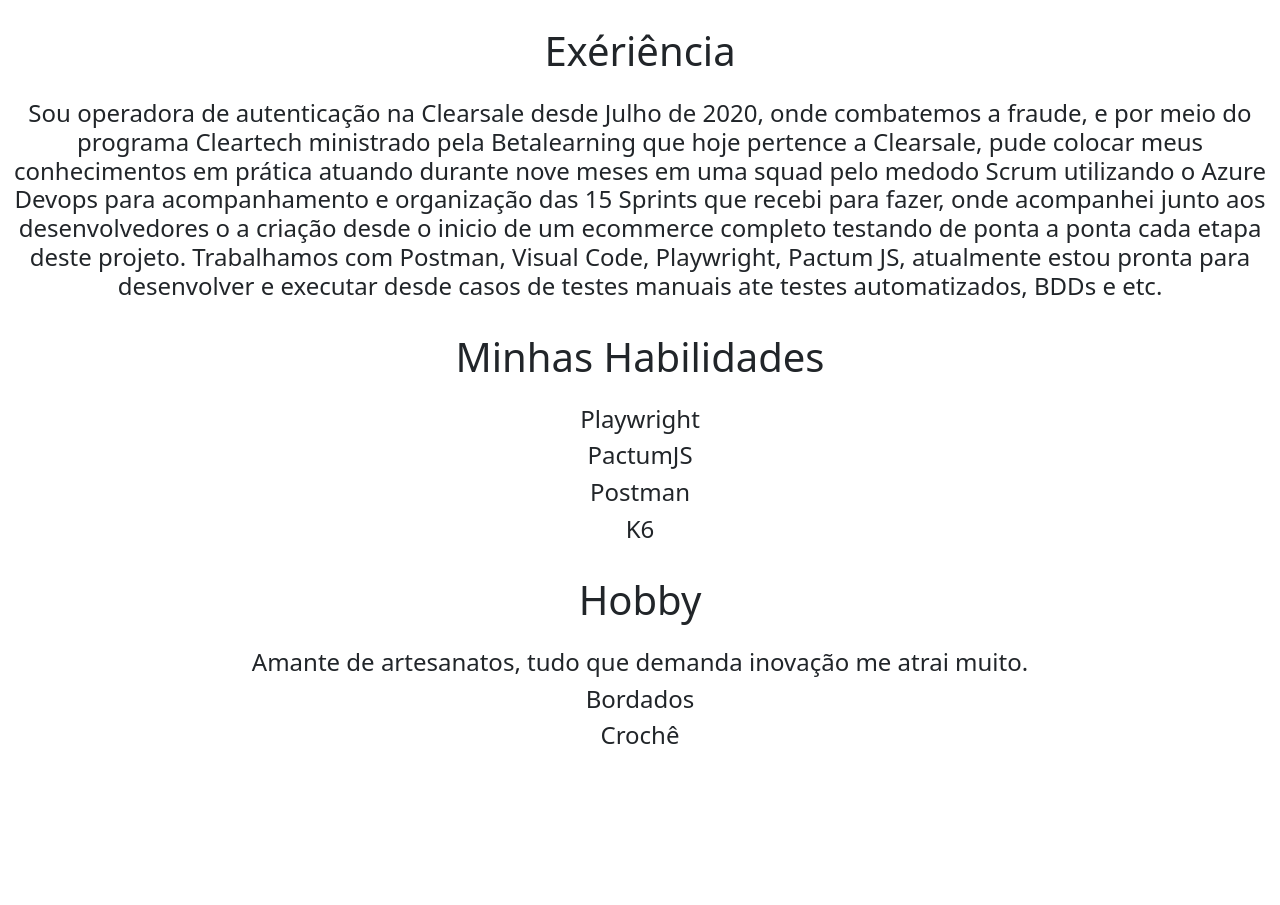
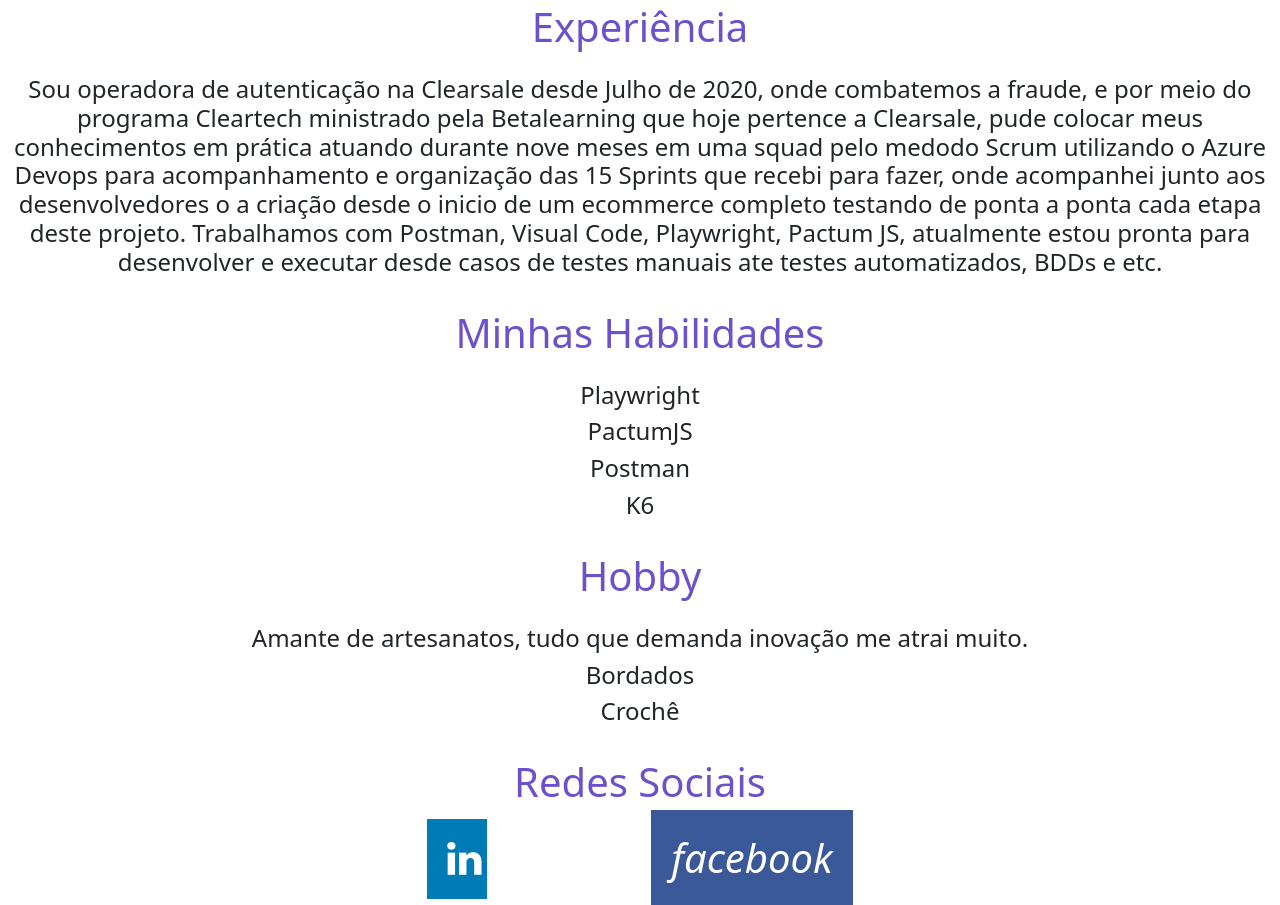
Before and after one commit to Giselesct/Giselesct.github.io, a website: page index.html in a window 1280 px wide. Shown: the part 325-1230 px from the top of the page. Before the commit the page ends 1107 px from the top, so only its background shows below. Drawn offline with nearby package versions, Linux system fonts and the light colour scheme.

Commit message:
atualizando

```diff
--- a/index.html
+++ b/index.html
@@ -5,11 +5,11 @@
     <meta charset="UTF-8">
     <meta http-equiv="X-UA-Compatible" content="IE=edge">
     <meta name="viewport" content="width=device-width, initial-scale=1.0">
-<<<<<<< HEAD
+
     <title> Gisele-Christo QA </title>
-=======
+
     <title></title>
->>>>>>> bc67ec0e1f763c69277aa98139e6b6c8c126ac81
+
     <!-- CSS: Inside head tag -->
     <link href="https://cdn.jsdelivr.net/npm/bootstrap@5.2.3/dist/css/bootstrap.min.css" rel="stylesheet"
         integrity="sha384-rbsA2VBKQhggwzxH7pPCaAqO46MgnOM80zW1RWuH61DGLwZJEdK2Kadq2F9CUG65" crossorigin="anonymous">
@@ -22,20 +22,20 @@
         <div class="container-fluid">
             <div class="mx-4">
                 <a class="navbar-brand" href="#">Gisele-Christo QA
-                        Osasco-SP  Fone:11 96813-6188 e-mail: giselesct@hotmail.com</a>
+                    Osasco-SP Fone:11 96813-6188 e-mail: giselesct@hotmail.com</a>
             </div>
-                <button class="navbar-toggler" type="button" data-bs-toggle="collapse"
-                    data-bs-target="#navbarTogglerDemo02" aria-controls="navbarTogglerDemo02" aria-expanded="false"
-                    aria-label="Toggle navigation">
+            <button class="navbar-toggler" type="button" data-bs-toggle="collapse" data-bs-target="#navbarTogglerDemo02"
+                aria-controls="navbarTogglerDemo02" aria-expanded="false" aria-label="Toggle navigation">
                 <span class="navbar-toggler-icon"></span>
             </button>
             <div class="collapse navbar-collapse" id="navbarTogglerDemo02">
                 <ul class="navbar-nav me-auto mb-2 mb-lg-0">
                     <li class="nav-item">
-                            <a class="nav-link" href="https://github.com/Giselesct/Giselesct.github.io">Projeto Playwright</a>
+                        <a class="nav-link" href="https://github.com/Giselesct/Giselesct.github.io">Projeto
+                            Playwright</a>
                     </li>
                     <li class="nav-item">
-                            <a class="nav-link" href="#">Reading Log</a>
+                        <a class="nav-link" href=" https://github.com/Giselesct/DaChristo">Outros Projetos</a>
                     </li>
                 </ul>
             </div>
@@ -57,9 +57,12 @@
             <!-- Skills -->
             <div class="col">
                 <div class="text-center">
-                            <h4> Meu objetivo profissional é estar sempre buscando novas tecnologias a fim de me manter atualizada e preparada para
-                                atuar nos mais desafiadores cenários que encontrar. Sou focada curiosa por adquirir conhecimento de novas feramentas, formada desde 2018 em Sistemas de Informação.
-                                Pretendo colocar em pratica meus conhecimentos onde estiver atuando para colaborar com o crescimento da empresa e compartilhar com meus colegas de equipe sempre que possivel.
+                    <h4> Meu objetivo profissional é estar sempre buscando novas tecnologias a fim de me manter
+                        atualizada e preparada para
+                        atuar nos mais desafiadores cenários que encontrar. Sou focada curiosa por adquirir conhecimento
+                        de novas feramentas, formada desde 2018 em Sistemas de Informação.
+                        Pretendo colocar em pratica meus conhecimentos onde estiver atuando para colaborar com o
+                        crescimento da empresa e compartilhar com meus colegas de equipe sempre que possivel.
                     </h4>
 
 
@@ -76,7 +79,7 @@
 
     <div class="my-4">
         <div class="text-center mb-4">
-                            <h1>Exériência</h1>
+            <h1>Experiência</h1>
         </div>
         <div class="row ">
             <style>
@@ -87,12 +90,18 @@
             <!-- Skills -->
             <div class="col">
                 <div class="text-center">
-                                    <h4> Sou operadora de autenticação na Clearsale desde Julho de 2020, onde combatemos a fraude, e  por meio do programa
-                                        Cleartech ministrado pela Betalearning que hoje  pertence a Clearsale, pude colocar meus conhecimentos em
-                                        prática atuando durante nove meses em uma squad pelo medodo Scrum utilizando o Azure Devops para acompanhamento e organização
-                                        das 15 Sprints que recebi para fazer, onde acompanhei junto aos desenvolvedores o a criação desde o inicio de um ecommerce completo
-                                        testando de ponta a ponta cada etapa deste projeto. Trabalhamos com Postman, Visual Code, Playwright, Pactum JS,
-                                        atualmente estou pronta para desenvolver e executar desde casos de  testes manuais ate testes automatizados, BDDs e etc.
+                    <h4> Sou operadora de autenticação na Clearsale desde Julho de 2020, onde combatemos a fraude, e por
+                        meio do programa
+                        Cleartech ministrado pela Betalearning que hoje pertence a Clearsale, pude colocar meus
+                        conhecimentos em
+                        prática atuando durante nove meses em uma squad pelo medodo Scrum utilizando o Azure Devops para
+                        acompanhamento e organização
+                        das 15 Sprints que recebi para fazer, onde acompanhei junto aos desenvolvedores o a criação
+                        desde o inicio de um ecommerce completo
+                        testando de ponta a ponta cada etapa deste projeto. Trabalhamos com Postman, Visual Code,
+                        Playwright, Pactum JS,
+                        atualmente estou pronta para desenvolver e executar desde casos de testes manuais ate testes
+                        automatizados, BDDs e etc.
                     </h4>
 
                     <i class="devicon:dramaturgo-plain"></i>
@@ -161,6 +170,68 @@
         </div>
         </div>
     </div>
+
+
+
+
+
+    <!DOCTYPE>
+    <html>
+
+    <head>
+        <meta name="viewport" content=
+        "width=device-width, initial-scale=1" />
+    <link rel="stylesheet" href=
+"https://cdnjs.cloudflare.com/ajax/libs/font-awesome/4.7.0/css/font-awesome.min.css" />
+
+
+
+    <style>
+        h1 {
+            color: rgb(109, 80, 203);
+        }
+
+        .material-icons {
+            padding: 20px;
+            font-size: 40px;
+            width: 60px;
+            text-decoration: none;
+            margin: 5px 80px;
+        }
+
+        .fa-linkedin {
+            background: #007bb5;
+            color: white;
+        }
+
+        .facebook {
+            background: #3b5998;
+            color: white;
+        }
+        .fa {
+            padding: 20px;
+            font-size: 40px;
+            width: 60px;
+            text-decoration: none;
+            margin: 5px 80px;
+        }
+    </style>
+
+    <body>
+        <center>
+            <h1> Redes Sociais</h1>
+            <a href="#" class="fa fa-linkedin"></a>
+
+            <i class="material-icons facebook">facebook</i>
+        </center>
+    </body>
+
+    </html>
+
+
+
+
+
     <!-- JavaScript: Above <body>  -->
     <script src="https://cdn.jsdelivr.net/npm/bootstrap@5.2.3/dist/js/bootstrap.bundle.min.js"
         integrity="sha384-kenU1KFdBIe4zVF0s0G1M5b4hcpxyD9F7jL+jjXkk+Q2h455rYXK/7HAuoJl+0I4"
```
Lines whose indentation alone changed are shown as unchanged.
